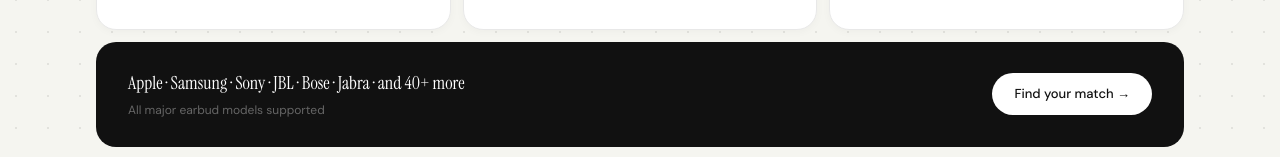
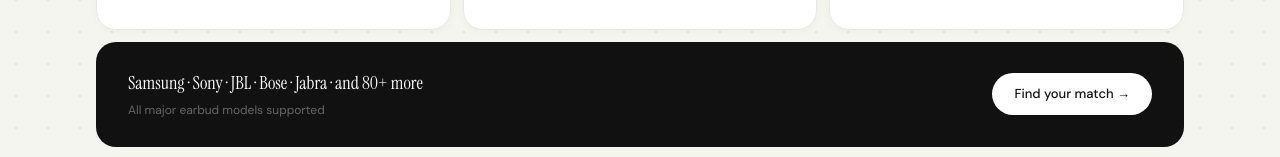
Before and after one commit to raymondchang1915/budmatch, a Next.js app: page / in a window 1280 px wide. Shown: the part 992-1149 px from the top of the page. Built offline with nearby package versions, Linux system fonts and the light colour scheme; no server answers.

Commit message:
bumatch final

```diff
--- a/app/page.tsx
+++ b/app/page.tsx
@@ -408,7 +408,7 @@
         }}>
           <div>
             <p className="font-display" style={{ fontSize: 18, color: '#fff', marginBottom: 4 }}>
-              Apple · Samsung · Sony · JBL · Bose · Jabra · and 40+ more
+              Samsung · Sony · JBL · Bose · Jabra · and 80+ more
             </p>
             <p className="font-body" style={{ fontSize: 12, color: '#666' }}>
               All major earbud models supported
```
